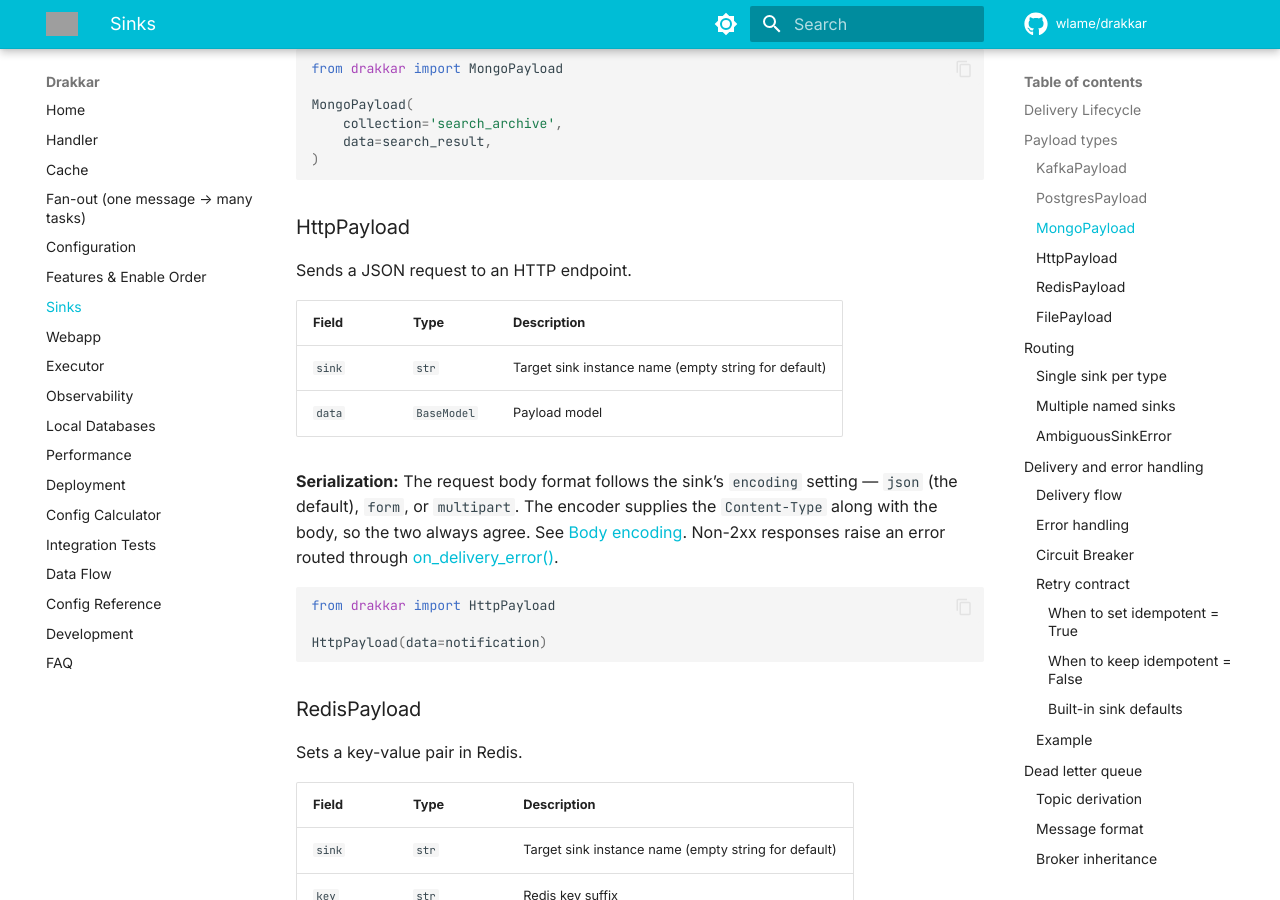
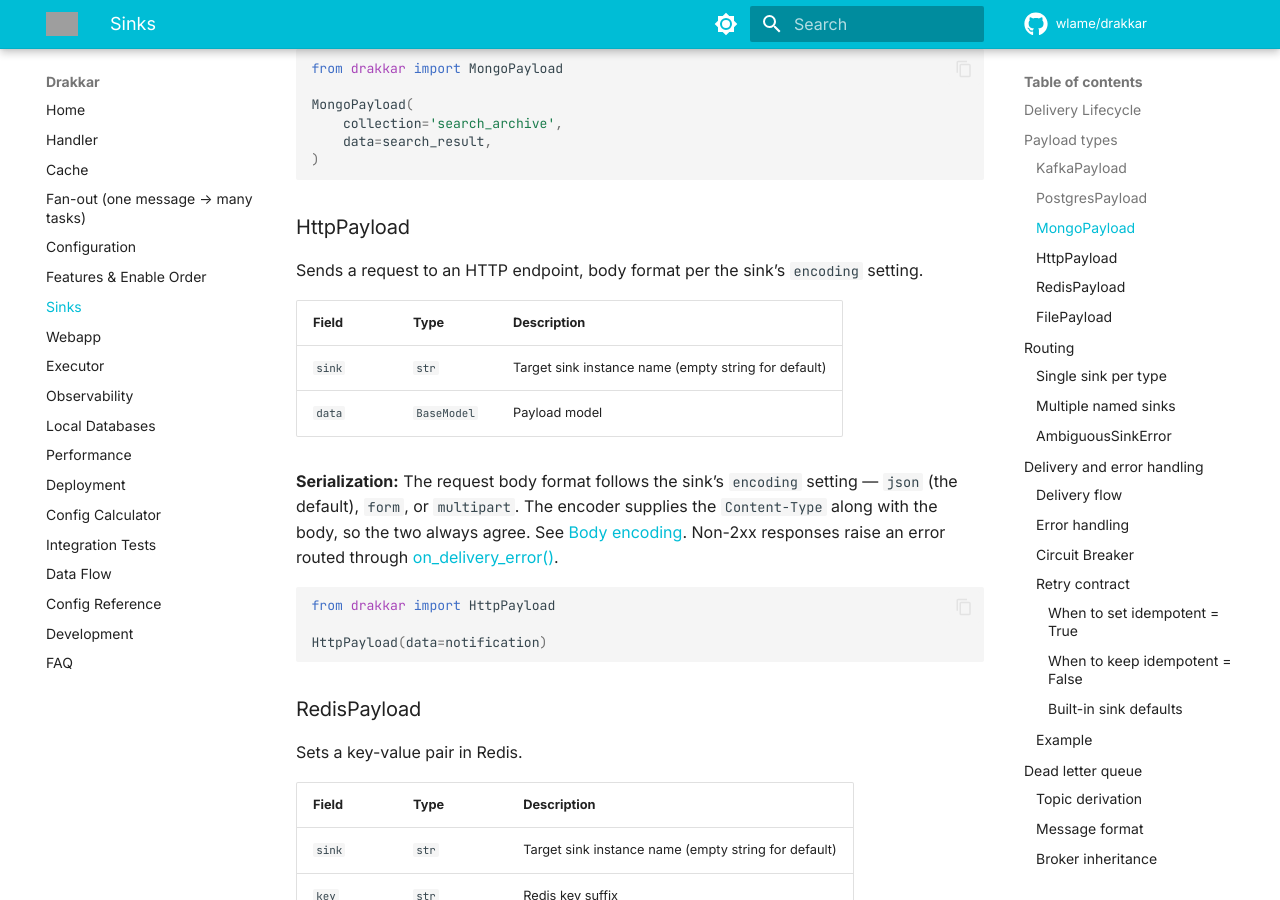
Before and after one commit to wlame/drakkar, an MkDocs documentation site: the page built from docs/sinks.md, in a window 1280 px wide and 900 px high, scrolled down 3385 px. Built offline with MkDocs 1.6.1 and Material for MkDocs 9.7.7, drawn with Linux system fonts in a browser that asks for light colours; comment, search, counter and statistics services are not loaded; grey boxes are pictures that could not be loaded.

Commit message:
Update stale HTTP sink documentation to name every configurable body encoding.

```diff
--- a/docs/sinks.md
+++ b/docs/sinks.md
@@ -123,7 +123,7 @@ MongoPayload(
 
 ### HttpPayload
 
-Sends a JSON request to an HTTP endpoint.
+Sends a request to an HTTP endpoint, body format per the sink's `encoding` setting.
 
 | Field | Type | Description |
 |-------|------|-------------|
```
Also changed, not shown: README.md (+1 -1 lines), 1 other file.
